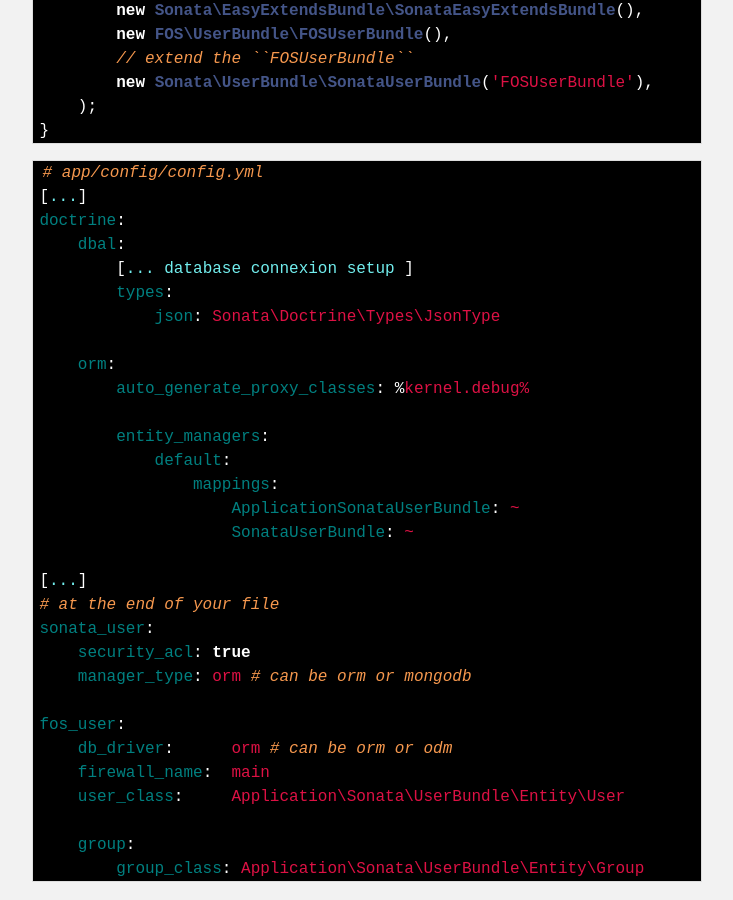
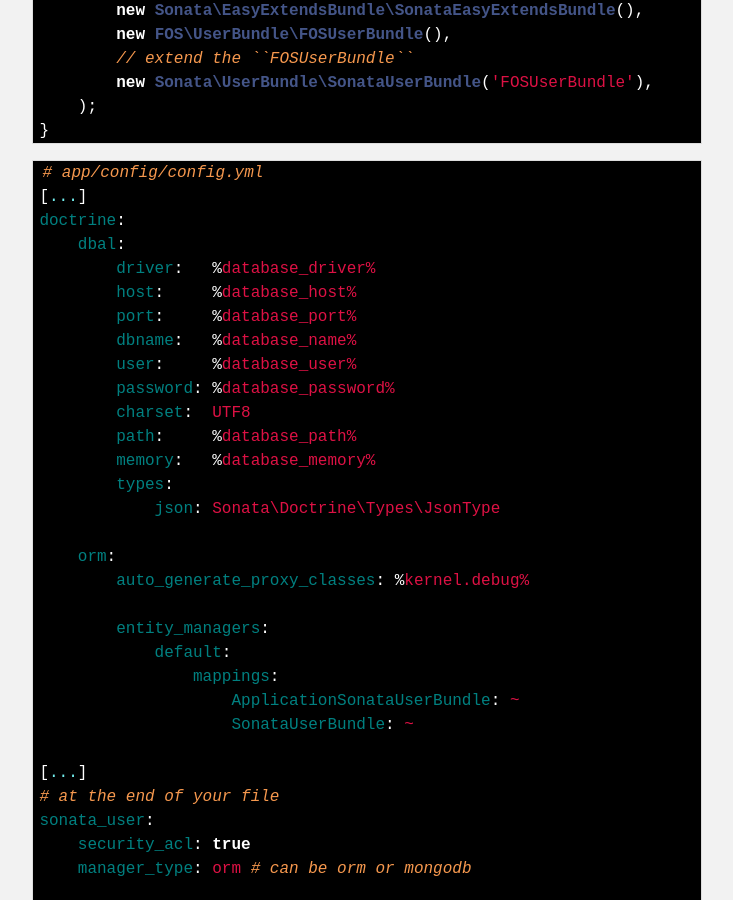
Before and after one commit to djacquel/pygmeeweb.com, a Jekyll site: the page built from _posts/2013-10-04-cms-day04-sonata-user-installation.markdown, in a window 1280 px wide and 900 px high, scrolled down 2186 px. Shown: the whole window, without its empty margins (273-1006 px from the left). Built offline with Jekyll 4.4.1, drawn with Linux system fonts in a browser that asks for light colours; Markdown is read by kramdown in place of the engine named in the settings; comment, search, counter and statistics services are not loaded.

Commit message:
article edit - sonata user

```diff
--- a/_posts/2013-10-04-cms-day04-sonata-user-installation.markdown
+++ b/_posts/2013-10-04-cms-day04-sonata-user-installation.markdown
@@ -112,7 +112,15 @@
 [...]
 doctrine:
     dbal:
-        [... database connexion setup ]
+        driver:   %database_driver%
+        host:     %database_host%
+        port:     %database_port%
+        dbname:   %database_name%
+        user:     %database_user%
+        password: %database_password%
+        charset:  UTF8
+        path:     %database_path%
+        memory:   %database_memory%
         types:
             json: Sonata\Doctrine\Types\JsonType
 
```
